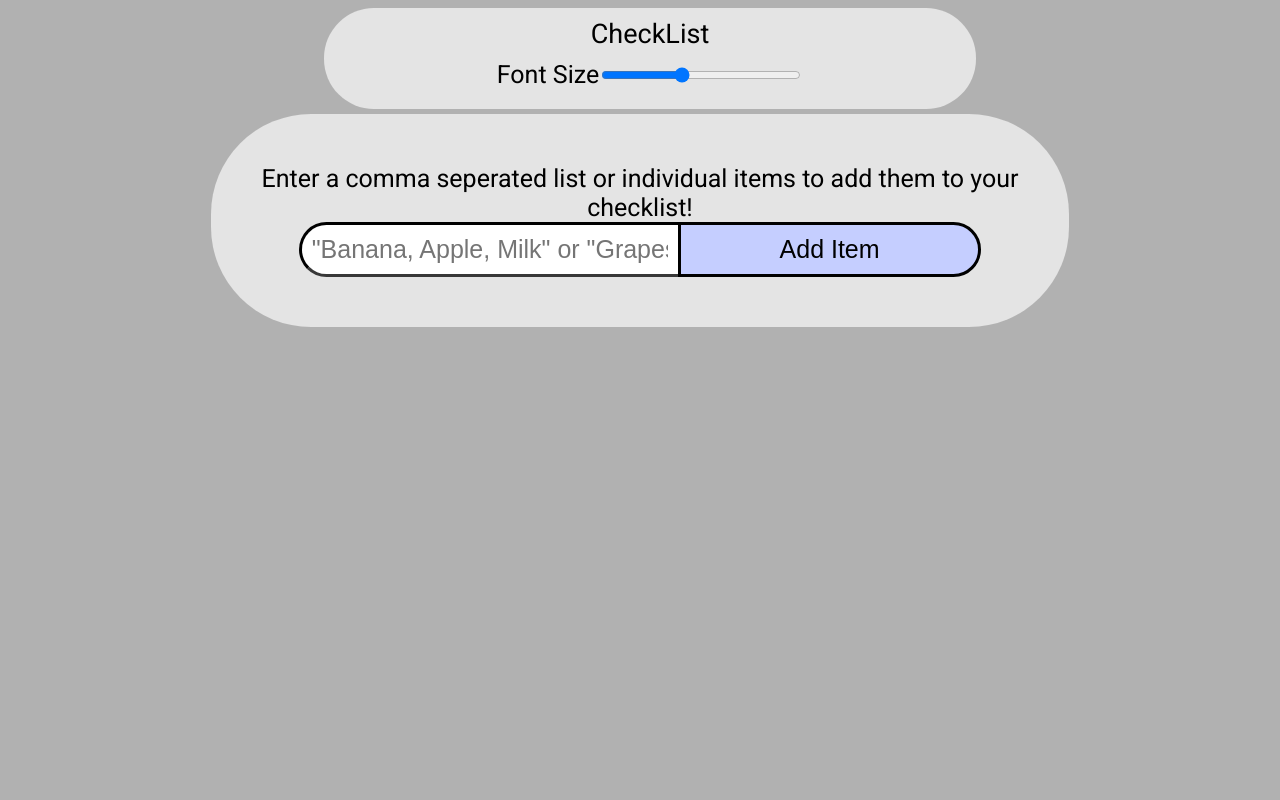
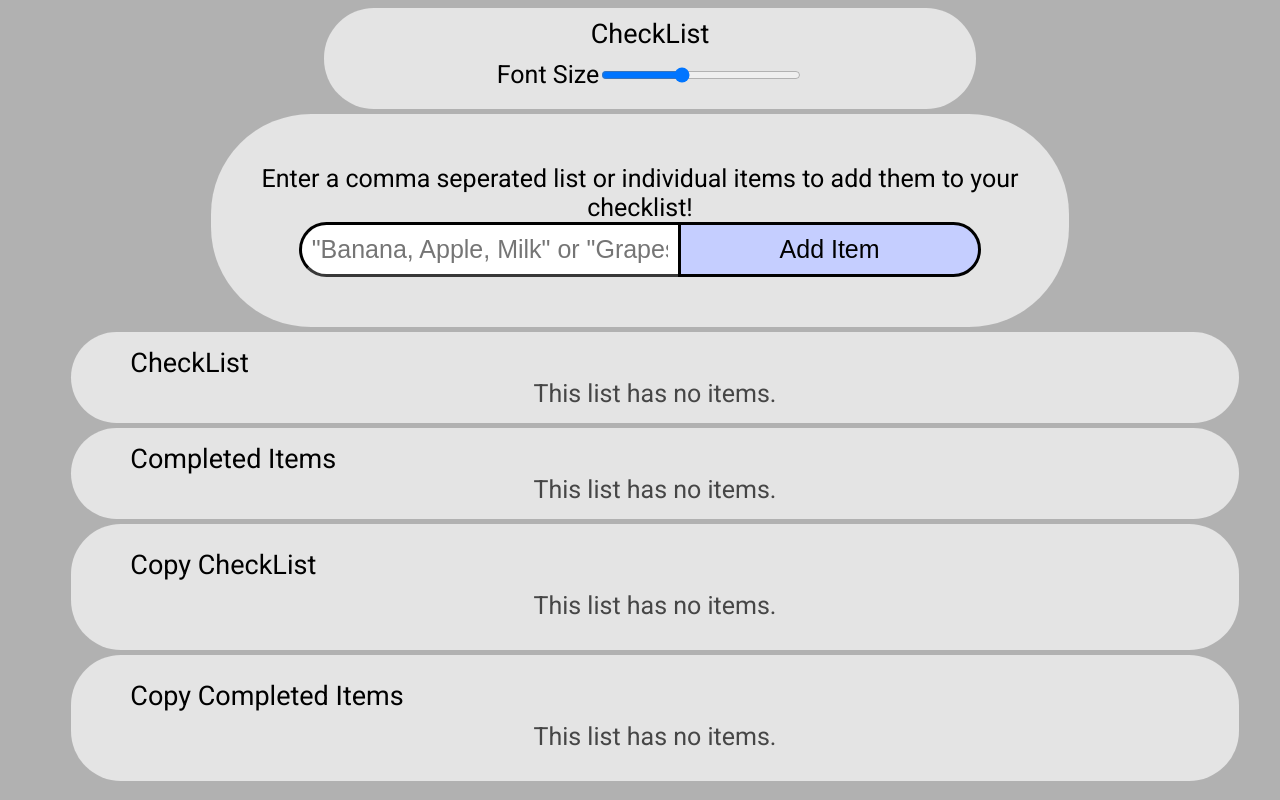
Before and after one commit to VeyGudTek/CheckList, a React (Vite) app: page / in a window 1280 px wide. Built offline with nearby package versions, Linux system fonts and the light colour scheme.

Commit message:
Added ghost text, sections stay on screen

```diff
--- a/src/CheckList.jsx
+++ b/src/CheckList.jsx
@@ -38,11 +38,11 @@ function CheckList() {
             <Settings setFontSize={setFontSize} fontSize={fontSize}/>
             <Input handleSubmit={handleSubmit} fontSize={fontSize}/>
 
-            {checkList.length != 0 && <Items items={checkList} moveItem={moveItem} startID={0} label={"CheckList"} fontSize={fontSize} style={"item"}/>}
-            {doneList.length != 0 && <Items items={doneList} moveItem={moveItem} startID={checkList.length} label={"Completed Items"} fontSize={fontSize} style={"done"}/>}
+            <Items items={checkList} moveItem={moveItem} startID={0} label={"CheckList"} fontSize={fontSize} style={"item"}/>
+            <Items items={doneList} moveItem={moveItem} startID={checkList.length} label={"Completed Items"} fontSize={fontSize} style={"done"}/>
 
-            {checkList.length != 0&& <CopyPaste items={checkList} title={"CheckList Text"} fontSize={fontSize}/>}
-            {doneList.length != 0&& <CopyPaste items={doneList} title={"Completed Items Text"} fontSize={fontSize}/>}
+            <CopyPaste items={checkList} title={"Copy CheckList"} fontSize={fontSize}/>
+            <CopyPaste items={doneList} title={"Copy Completed Items"} fontSize={fontSize}/>
         </div>
     )
 }
--- a/src/CheckListStyle.css
+++ b/src/CheckListStyle.css
@@ -126,6 +126,11 @@ input[type=submit]:active {
     background-color: rgb(161, 154, 75);
 }
 
+.no-item{
+    color:rgb(70, 70, 70);
+    text-align: center;
+}
+
 .copy-paste-container{
     border-radius: 50px;
     width: 90%;
--- a/src/CopyPaste.jsx
+++ b/src/CopyPaste.jsx
@@ -1,4 +1,10 @@
 function CopyPaste({items, title, fontSize}){
+    const clipBoard = () => {
+        if (text != ""){
+            navigator.clipboard.writeText(text)
+        }
+    }
+
     var text = ""
     var count = 0
     items.forEach((item) => {
@@ -7,10 +13,12 @@ function CopyPaste({items, title, fontSize}){
     })
 
     return (
-        <div className="copy-paste-container">
+        <div className="copy-paste-container" onClick={clipBoard}>
             <div className="label" style={{fontSize: fontSize+2}}>{title}</div>
             <div className="copy-paste" style={{fontSize: fontSize}}>
-                {text}
+                {text != "" ? text : <div className="no-item">
+                    This list has no items.
+                </div>}
             </div>
         </div>
     )
--- a/src/Items.jsx
+++ b/src/Items.jsx
@@ -12,7 +12,9 @@ function Items({items, startID, fontSize, moveItem, label, style}){
         <div className="list-container">
             <span className="label" style={{fontSize: fontSize+2}}>{label}</span>
             <div className="items">
-                {list}
+                {(items.length != 0) ? list : <div className="no-item" style={{fontSize: fontSize}}>
+                    This list has no items.
+                </div>}
             </div>
         </div>
 
```
